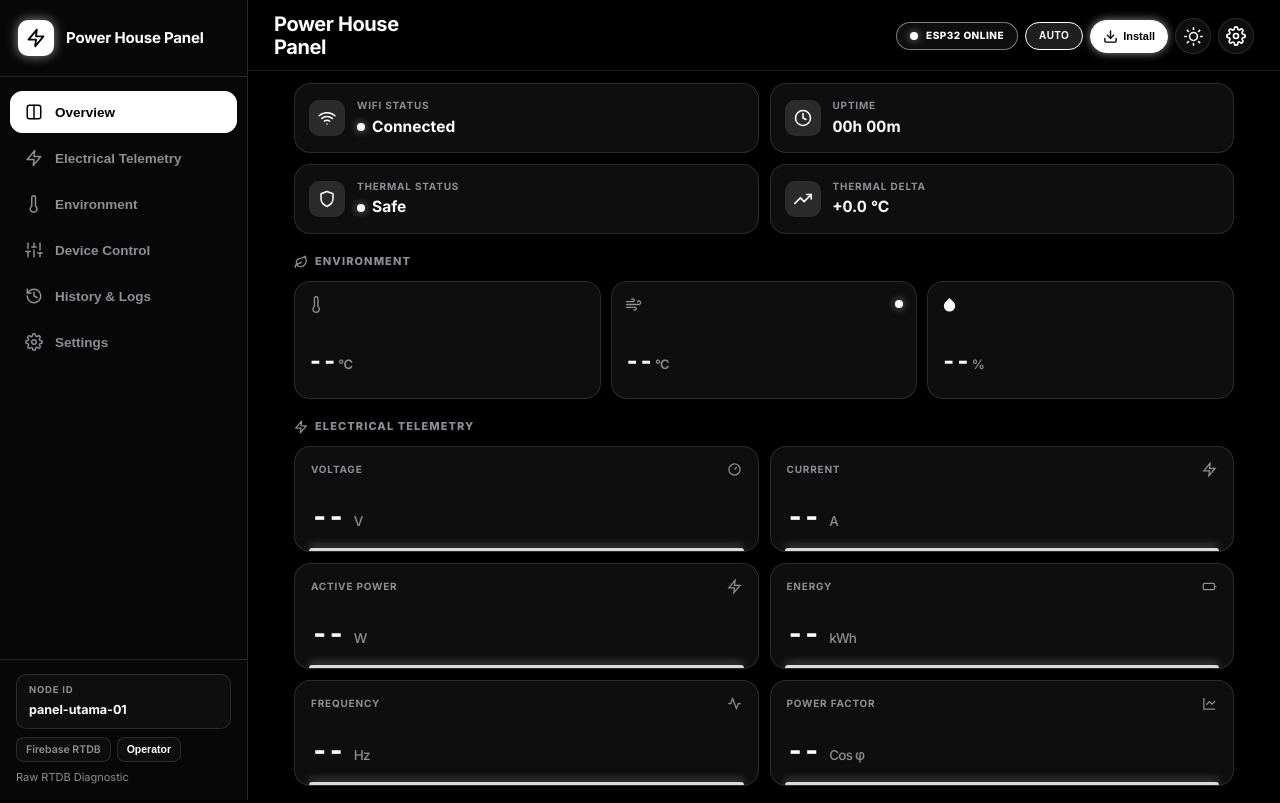
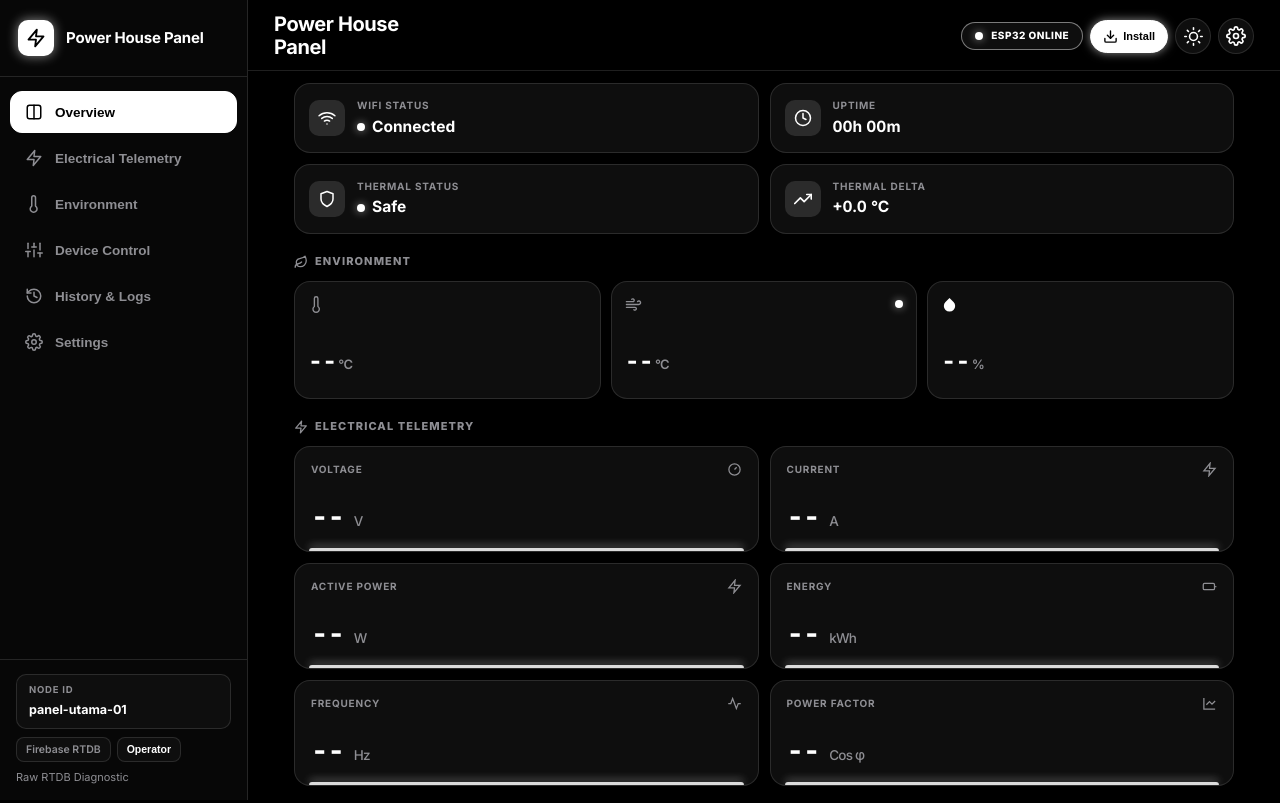
Before and after one commit to Gofuramanu/PowerHouse, a plain HTML site: page index.html in a window 1280 px wide. Shown: the top 803 px of the page. Drawn offline with nearby package versions, Linux system fonts and the light colour scheme.

Commit message:
Remove top AUTO mode pill from header

```diff
--- a/css/styles.css
+++ b/css/styles.css
@@ -320,24 +320,6 @@ body {
 .blynk-status-pill.offline {
   color: var(--text-muted);
   border-color: var(--border-hairline);
-}
-
-.blynk-mode-pill {
-  display: inline-flex;
-  align-items: center;
-  justify-content: center;
-  text-align: left;
-  padding: 7px 13px;
-  border-radius: 999px;
-  background: var(--accent-soft);
-  border: 1.5px solid var(--accent);
-  color: var(--text-main);
-  font-size: 10px;
-  font-weight: 800;
-  line-height: 1.15;
-  letter-spacing: 0.05em;
-  text-transform: uppercase;
-  cursor: pointer;
 }
 
 .blynk-install-btn {
@@ -1359,8 +1341,7 @@ select:focus {
   .brand-main-title {
     font-size: 17.5px;
   }
-  .blynk-status-pill,
-  .blynk-mode-pill {
+  .blynk-status-pill {
     padding: 6px 9px;
     font-size: 9px;
   }
--- a/index.html
+++ b/index.html
@@ -103,11 +103,6 @@
               <span class="led-pip"></span>
               <span id="heartbeatText">ESP32<br>ONLINE</span>
             </div>
-
-            <!-- Mode Circle/Pill: AUTO MODE -->
-            <button id="topModePill" class="blynk-mode-pill" type="button" data-goto="control" title="Ubah Mode Kendali">
-              <span id="topModeText">AUTO</span>
-            </button>
 
             <!-- Install App Button (Always visible on Web Browser) -->
             <button id="installAppBtn" class="blynk-install-btn" type="button" title="Pasang Aplikasi ke HP">
--- a/js/app.js
+++ b/js/app.js
@@ -532,7 +532,6 @@ function renderTopbarBadges() {
     setText("userRoleLabel", "Belum Login");
   }
 
-  setText("topModeText", (appState.config.target_mode || "AUTO").toUpperCase());
   updateHeartbeatBadge();
 }
 
--- a/sw.js
+++ b/sw.js
@@ -1,4 +1,4 @@
-const CACHE_NAME = "powerhouse-iot-pwa-v4";
+const CACHE_NAME = "powerhouse-iot-pwa-v5";
 const STATIC_ASSETS = [
   "./",
   "./index.html",
```
